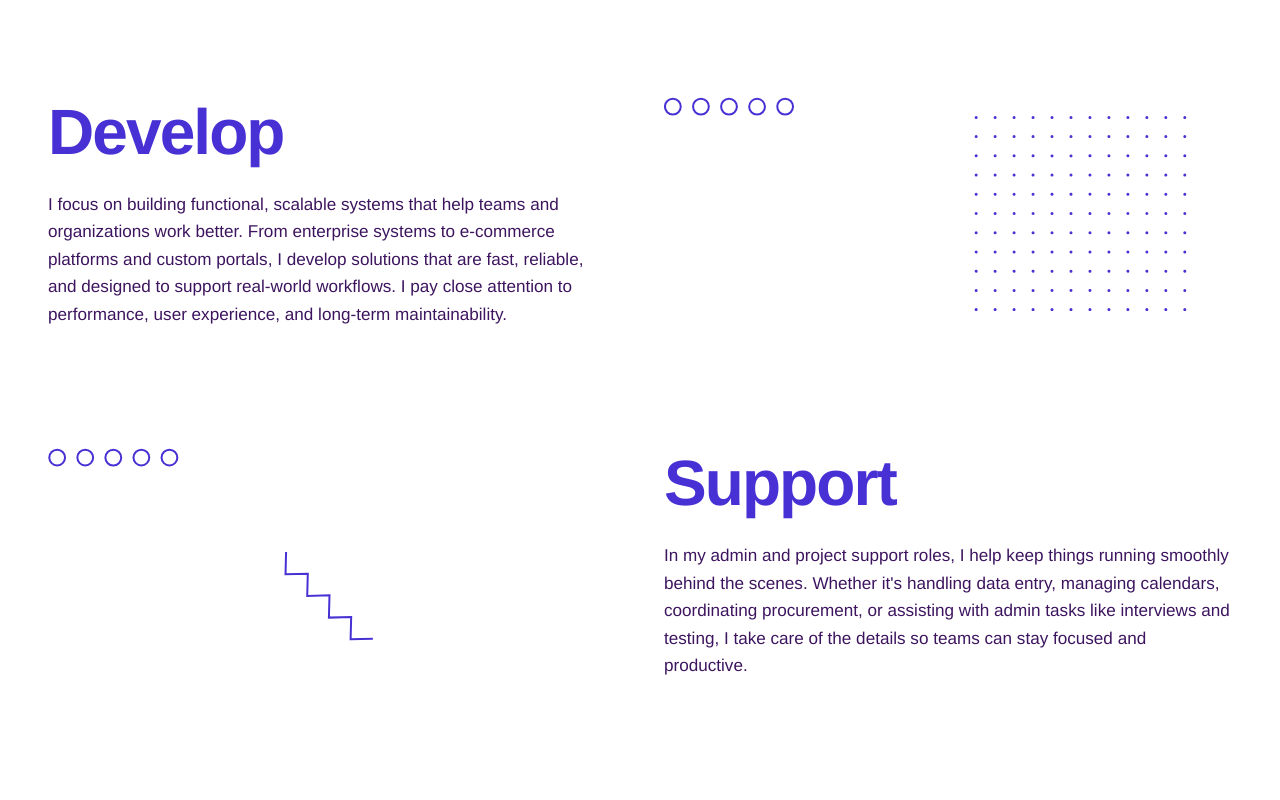
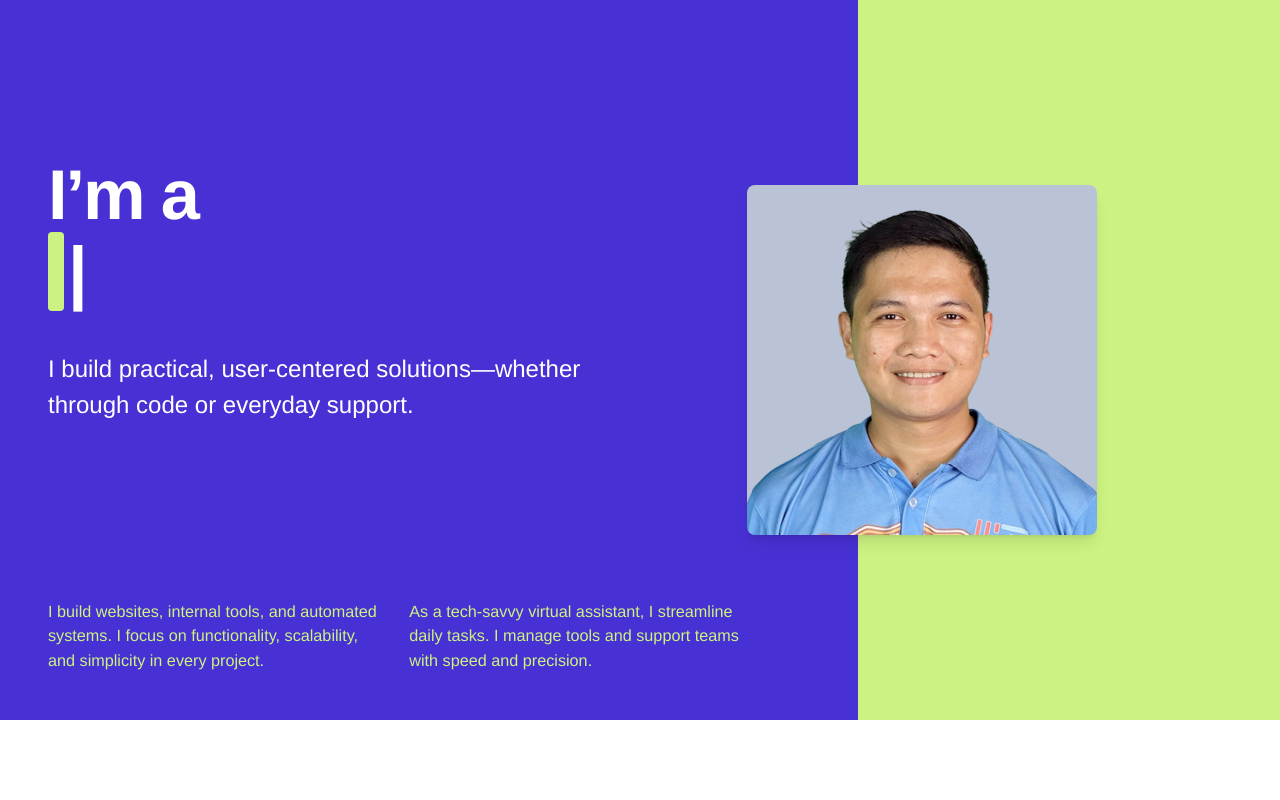
Before and after one commit to rcabaluna/website-portfolio, a React (Vite) app: page / in a window 1280 px wide. Shown: the top 800 px of the page. Built offline with nearby package versions, Linux system fonts and the light colour scheme.

Commit message:
Added Contact

```diff
--- a/src/App.jsx
+++ b/src/App.jsx
@@ -1,14 +1,18 @@
 import About from "./pages/About";
+import Contact from "./pages/Contact";
 import Experience from "./pages/Experience";
 import Footer from "./pages/Footer";
+import Hero from "./pages/Hero";
 import Works from "./pages/Works";
 
 function App() {
   return (
     <>
+      <Hero />
       <About />
       <Experience />
       <Works />
+      <Contact />
       <Footer />
     </>
   );
--- /dev/null
+++ b/src/assets/css/Contact.css
@@ -0,0 +1,6 @@
+.contact h1{
+    font-size: 3.2em;
+    font-weight: bold;
+    line-height: 1.3;
+    max-width: unset;
+}
--- /dev/null
+++ b/src/assets/css/Hero.css
@@ -0,0 +1,58 @@
+
+.hero{
+          background: linear-gradient(90deg, #4831d4 67%, #ccf381 33%);
+}
+
+.hero h1{
+    font-size: 4.4em;
+    color: #ccf381;
+    font-weight: 900;
+    line-height: 1.0;
+    letter-spacing: -0.03em;
+}
+
+.hero .subtitle{
+  font-size: 1.5em;
+  color: #ffffff;
+  font-weight: 400;
+  margin-top: 0.5em;
+}
+
+.blinking-cursor {
+  display: inline-block;
+  margin-left: 4px;
+  animation: blink 1s steps(2, start) infinite;
+}
+
+@keyframes blink {
+  to {
+    visibility: hidden;
+  }
+}
+
+.hero .gwapo {
+  width: 100%;
+  max-width: 400px;
+  height: auto;
+  display: flex;
+  justify-content: center;
+  align-items: center;
+}
+
+.highlights{
+  justify-content: space-between;
+    color: #ccf381;
+    line-height: 1.5;
+    font-size: 0.965em;
+}
+
+.running-text {
+  line-height: 1.2;
+  /* color: #4831D4; */
+  text-transform: uppercase;
+  font-weight: 600;
+}
+
+.hero ul li{
+  font-size: 1.2em;
+}
--- /dev/null
+++ b/src/pages/Contact.jsx
@@ -0,0 +1,71 @@
+import React from "react";
+import "../assets/css/Contact.css";
+const Contact = () => {
+  return (
+    <section className="contact w-full h-screen bg-[#f4f4f4] flex items-center justify-center px-6">
+      <div className="text-center max-w-4xl w-full">
+        {/* Heading */}
+        <h1>Send me a message!</h1>
+        <p className="text-lg text-gray-700 mb-10">
+          Got a question or proposal, or just want <br /> to say hello? Go ahead.
+        </p>
+
+        {/* Contact Form */}
+        <form className="space-y-6 text-left">
+          <div className="flex flex-col md:flex-row md:space-x-6 space-y-6 md:space-y-0">
+            {/* Name */}
+            <div className="w-full md:w-1/2">
+              <label htmlFor="name" className="block text-sm font-medium text-gray-700 mb-1">
+                Your Name
+              </label>
+              <input
+                id="name"
+                name="name"
+                type="text"
+                placeholder="Enter your name"
+                className="w-full px-4 py-3 border border-gray-300 rounded-md focus:outline-none focus:ring-2 focus:ring-[#4831d4]"
+              />
+            </div>
+
+            {/* Email */}
+            <div className="w-full md:w-1/2">
+              <label htmlFor="email" className="block text-sm font-medium text-gray-700 mb-1">
+                Email Address
+              </label>
+              <input
+                id="email"
+                name="email"
+                type="email"
+                placeholder="Enter your email address"
+                className="w-full px-4 py-3 border border-gray-300 rounded-md focus:outline-none focus:ring-2 focus:ring-[#4831d4]"
+              />
+            </div>
+          </div>
+
+          {/* Message */}
+          <div>
+            <label htmlFor="message" className="block text-sm font-medium text-gray-700 mb-1">
+              Your Message
+            </label>
+            <textarea
+              id="message"
+              name="message"
+              rows="5"
+              placeholder="Hi, I think we need a design system for our products at Company X. How soon can you hop on to discuss this?"
+              className="w-full px-4 py-3 border border-gray-300 rounded-md focus:outline-none focus:ring-2 focus:ring-[#4831d4]"
+            ></textarea>
+          </div>
+
+          <button
+            type="submit"
+            className="mt-4 w-full bg-[#4831d4] text-white py-3 rounded-md font-medium hover:bg-[#3722b6] transition"
+          >
+            Send Message
+          </button>
+        </form>
+      </div>
+    </section>
+  );
+};
+
+export default Contact;
--- a/src/pages/Footer.jsx
+++ b/src/pages/Footer.jsx
@@ -14,12 +14,6 @@ const Footer = () => {
                         <h2 className="text-xl font-semibold">Say Hello</h2>
                         <p>rcabalunajr@gmail.com</p>
                         <p>+63 945-318-2617</p>
-
-                        <div className="space-y-1 pt-6">
-                            <p>My Work</p>
-                            <p>My Shelf</p>
-                            <p>My Résumé</p>
-                        </div>
                     </div>
 
                     {/* Center Column */}
--- /dev/null
+++ b/src/pages/Hero.jsx
@@ -0,0 +1,94 @@
+import React, { useEffect, useState } from "react";
+import "../assets/css/Hero.css";
+import profilePic from "../assets/images/profile.png";
+
+const Hero = () => {
+  const words = [
+    "Web Developer.",
+    "Project Manager.",
+    "Virtual Assistant."
+  ];
+
+  const [text, setText] = useState("");
+  const [wordIndex, setWordIndex] = useState(0);
+  const [isDeleting, setIsDeleting] = useState(false);
+  const [speed, setSpeed] = useState(150);
+  const [pauseBeforeTyping, setPauseBeforeTyping] = useState(false);
+
+  useEffect(() => {
+    const currentWord = words[wordIndex];
+
+    if (pauseBeforeTyping) {
+      const delay = setTimeout(() => {
+        setPauseBeforeTyping(false);
+      }, 800); // delay before typing next word
+      return () => clearTimeout(delay);
+    }
+
+    const type = () => {
+      if (isDeleting) {
+        setText((prev) => prev.slice(0, -1));
+        setSpeed(100);
+      } else {
+        setText((prev) => currentWord.slice(0, prev.length + 1));
+        setSpeed(150);
+      }
+
+      if (!isDeleting && text === currentWord) {
+        setTimeout(() => setIsDeleting(true), 2500);
+      } else if (isDeleting && text === "") {
+        setIsDeleting(false);
+        setWordIndex((prev) => (prev + 1) % words.length);
+        setPauseBeforeTyping(true); // <-- wait before typing next word
+      }
+    };
+
+    const timer = setTimeout(type, speed);
+    return () => clearTimeout(timer);
+  }, [text, isDeleting, wordIndex, speed, pauseBeforeTyping]);
+
+  return (
+    <section className="hero w-full h-[90vh] flex items-center px-6 md:px-12">
+      <div className="w-full max-w-7xl mx-auto flex h-full">
+        {/* Left Column */}
+        <div className="max-w-[59%] text-white flex flex-col justify-between py-12">
+          <div className="flex-1 flex flex-col justify-center">
+            <h1 className="mb-6 text-5xl font-bold leading-tight">
+              <span className="text-white">I’m a</span><br />
+              <span className="running-text underline bg-[#ccf381] text-[#22272f] px-2 rounded">
+                {text}
+              </span>
+              <span className="blinking-cursor text-white">|</span>
+            </h1>
+            <p className="subtitle mb-8">
+              I build practical, user-centered solutions—whether <br /> through code or everyday support.
+            </p>
+          </div>
+
+          {/* Highlights */}
+          <div className="mini-description flex justify-between gap-6 pt-8 text-sm">
+            <ul className="highlights list-none w-1/2 space-y-2">
+              <li>I build websites, internal tools, and automated systems. I focus on functionality, scalability, and simplicity in every project.</li>
+            </ul>
+            <ul className="highlights list-none w-1/2 space-y-2">
+              <li>As a tech-savvy virtual assistant, I streamline daily tasks. I manage tools and support teams with speed and precision.</li>
+            </ul>
+          </div>
+        </div>
+
+        {/* Right Column */}
+        <div className="flex items-center justify-center">
+          <div className="gwapo">
+            <img
+              src={profilePic}
+              alt="Profile"
+              className="max-w-[350px] h-auto object-cover rounded-lg shadow-lg"
+            />
+          </div>
+        </div>
+      </div>
+    </section>
+  );
+};
+
+export default Hero;
```
Also changed, not shown: src/assets/images/profile.png.
